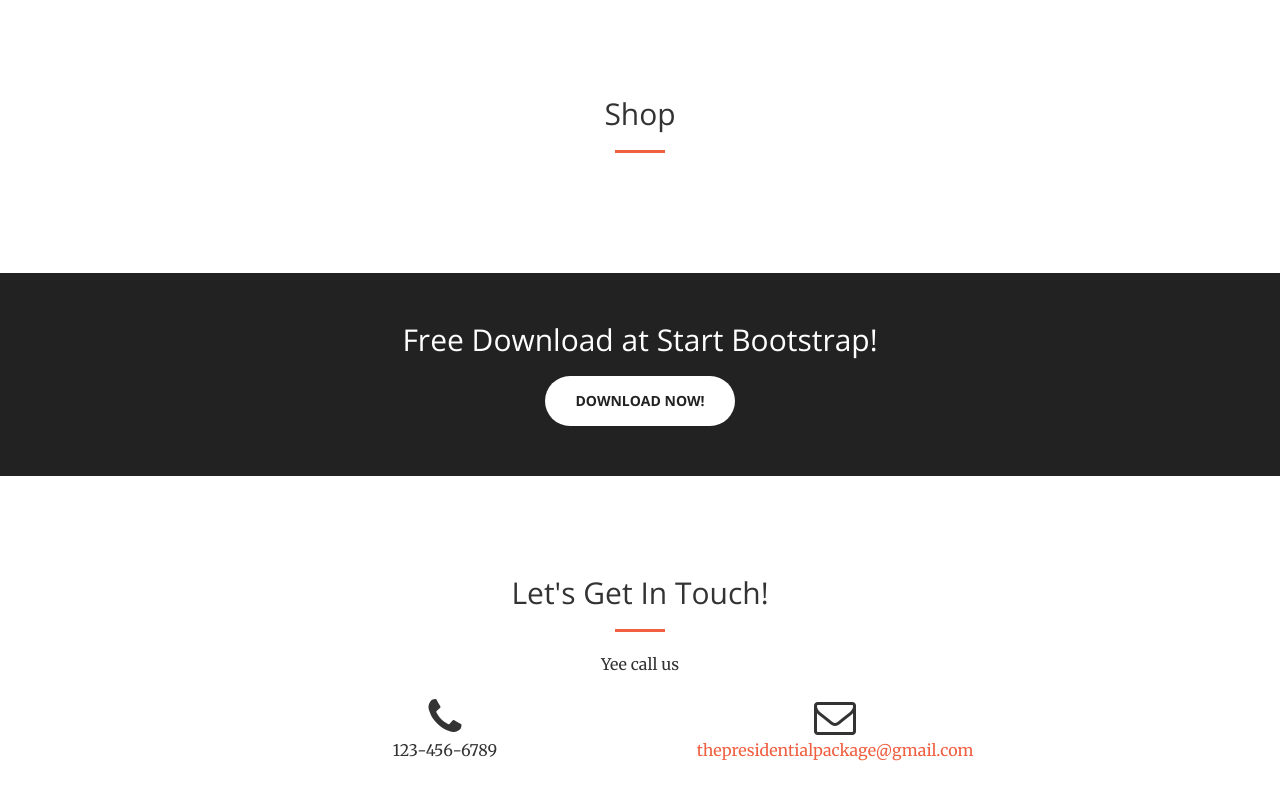
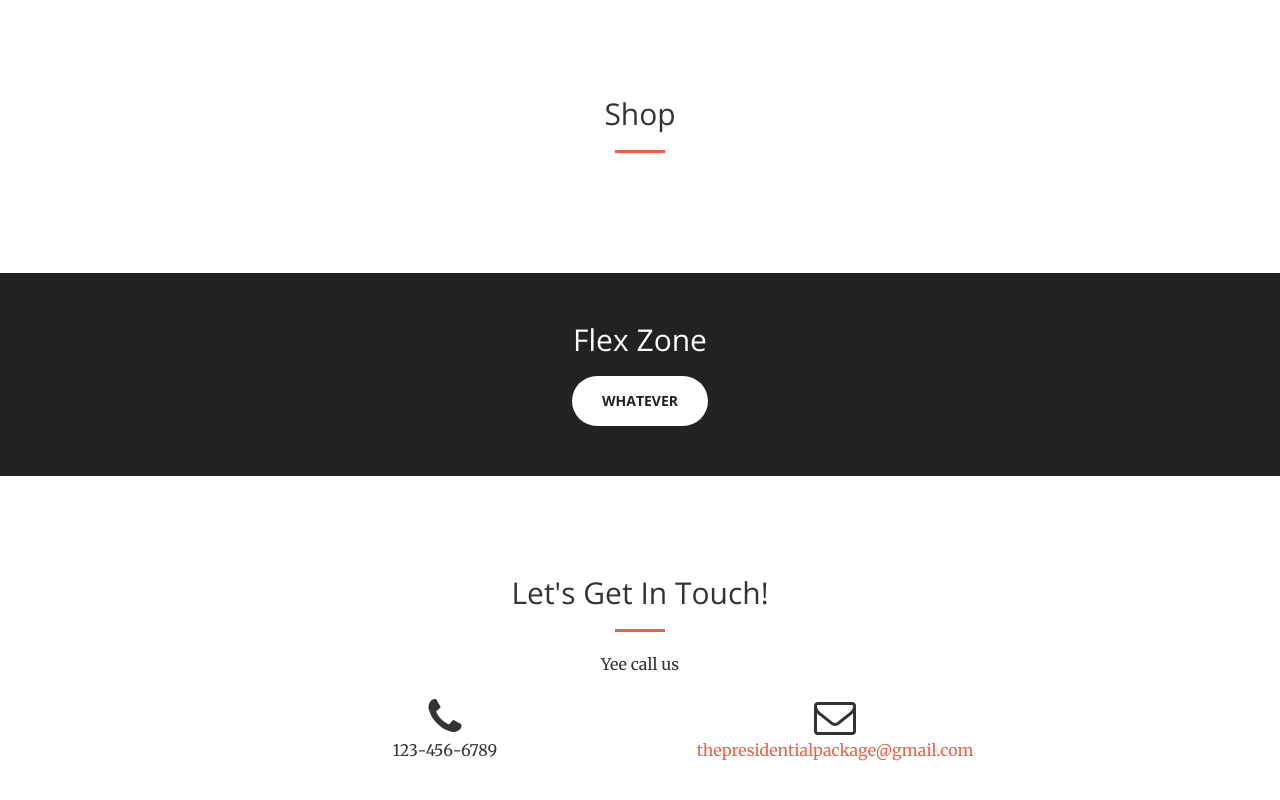
Before and after one commit to thepresidentialpackage/thepresidentialpackage.github.io, a plain HTML site: page index.html in a window 1280 px wide. Shown: the part 1173-1973 px from the top of the page. Drawn offline with nearby package versions, Linux system fonts and the light colour scheme.

Commit message:
Update index.html

```diff
--- a/index.html
+++ b/index.html
@@ -141,8 +141,8 @@
  <aside class="bg-dark">
         <div class="container text-center">
             <div class="call-to-action">
-                <h2>Free Download at Start Bootstrap!</h2>
-                <a href="#" class="btn btn-default btn-xl wow tada">Download Now!</a>
+                <h2>Flex Zone</h2>
+                <a href="#" class="btn btn-default btn-xl wow tada">Whatever</a>
             </div>
         </div>
     </aside>
```
